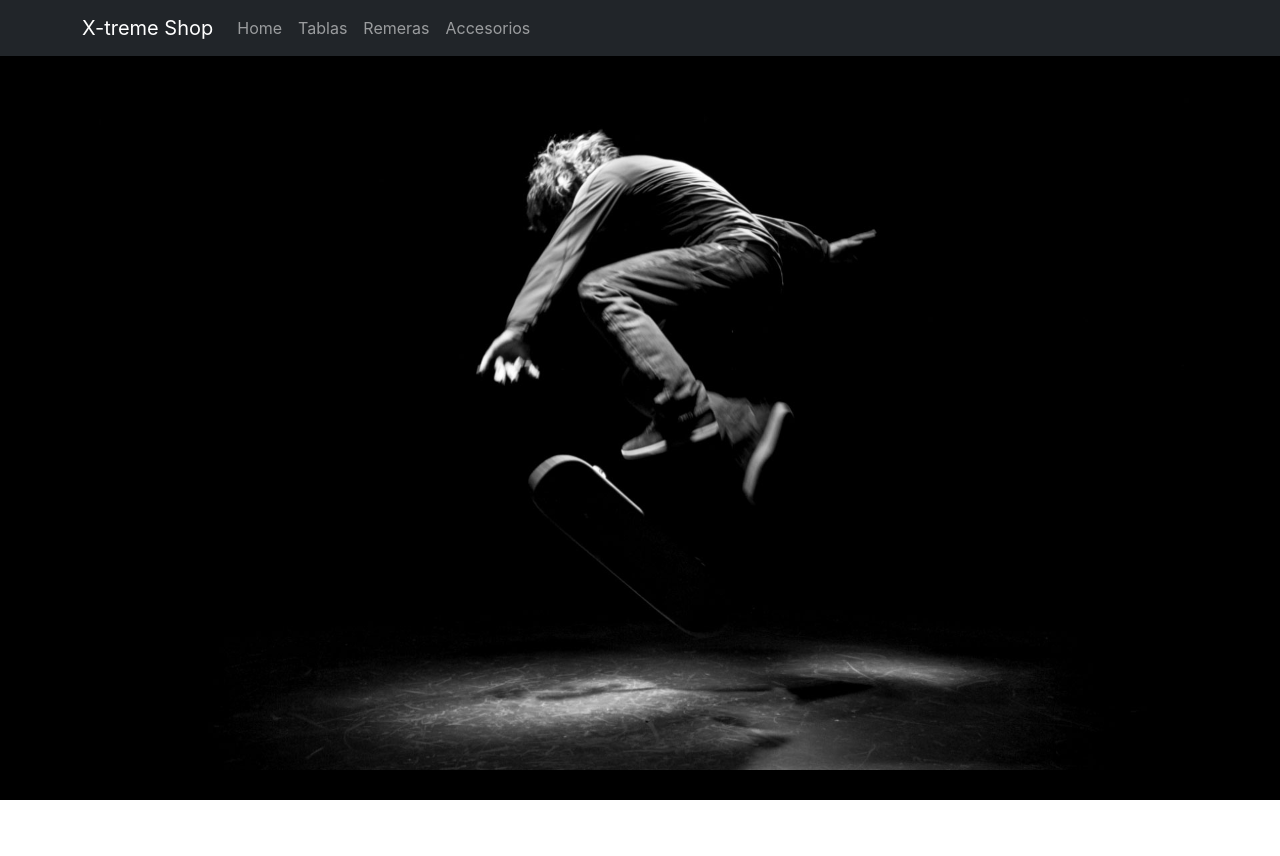
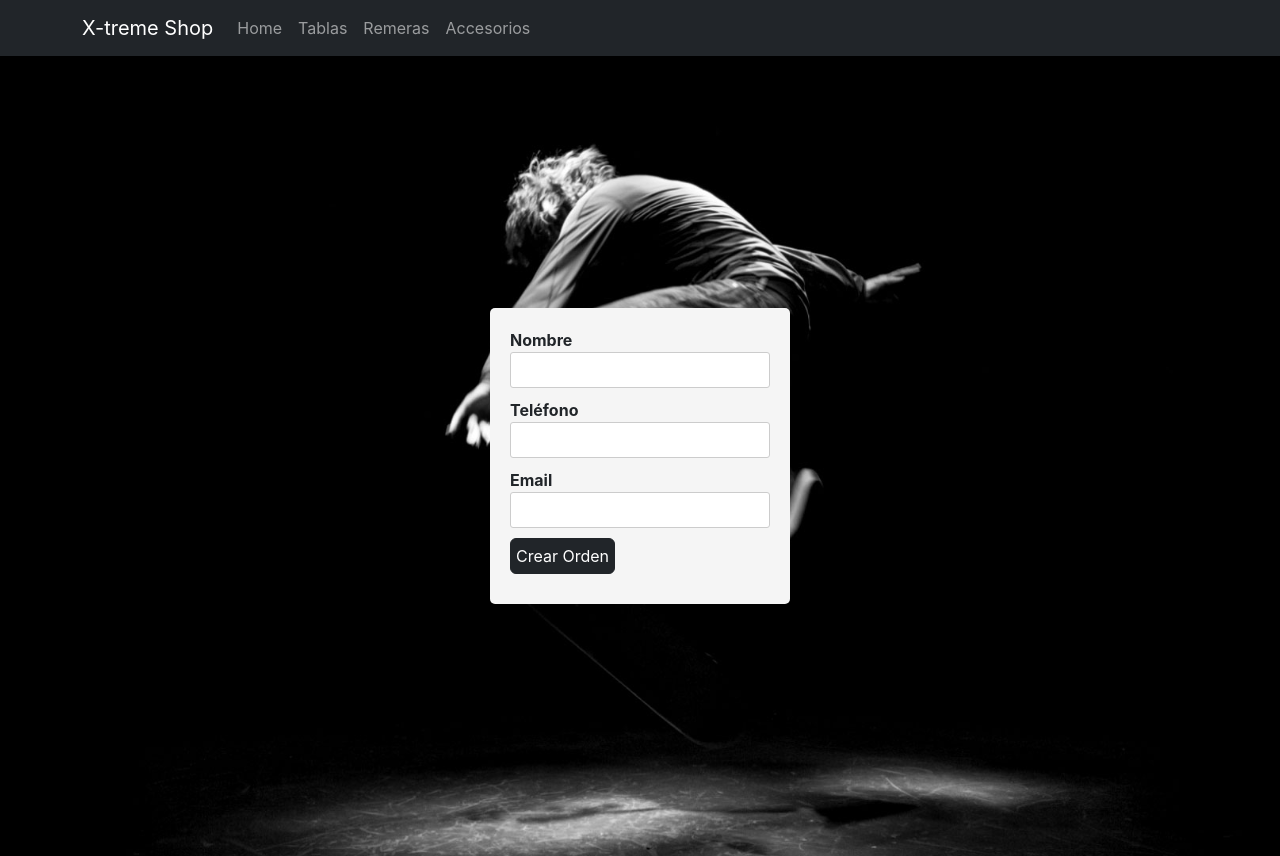
Before and after one commit to SantiagoSantoro/React, a React (Create React App) app: page /checkout in a window 1280 px wide. Before the commit the page ends 800 px from the top, so only its background shows below. Built offline with nearby package versions, Linux system fonts and the light colour scheme.

Commit message:
entregafinal

```diff
--- a/src/App.jsx
+++ b/src/App.jsx
@@ -4,7 +4,8 @@ import { ItemListContainer } from "./components/ItemListContainer/ItemListContai
 import { NavBar } from "./components/NavBar/NavBar";
 import { BrowserRouter, Routes, Route } from "react-router-dom";
 import { CartProvider } from "./Context/CartContext";
-import { Cart } from "./components/Cart/Cart"
+import { Cart } from "./components/Cart/Cart";
+import  CheckOut  from "./components/CheckOut/CheckOut";
 
 function App() {
 	return (
@@ -16,6 +17,7 @@ function App() {
 					<Route path="/item/:id" element={<ItemDetailContainer />} />
 					<Route path="/category/:id" element={<ItemListContainer />} />
 					<Route path="/cart" element={<Cart />} />
+					<Route path="/checkout" element={<CheckOut />} />
 				</Routes>
 			</BrowserRouter>
 		</CartProvider>
--- a/src/components/Cart/Cart.jsx
+++ b/src/components/Cart/Cart.jsx
@@ -38,6 +38,11 @@ export const Cart = () => {
       {/* Mostrar el precio total del carrito */}
       <h4>Precio total: USD {calculateTotal()}</h4>
       <button className="btn btn-dark" onClick={clear}>Vaciar Carrito</button>
+      <br />
+      <button className="btn btn-danger">
+        <Link to="/checkout" className="text-white text-decoration-none">Finalizar Compra</Link>
+      </button>
+
     </div>
   );
 };
--- /dev/null
+++ b/src/components/CheckOut/CheckOut.jsx
@@ -0,0 +1,54 @@
+import { useContext, useState } from "react";
+import { collection, addDoc, getFirestore } from "firebase/firestore";
+import CartContext from "../../Context/CartContext";
+import CheckOutForm from "../CheckOutForm/CheckOutForm";
+
+const CheckOut = () => {
+    const [cargando, setCargando] = useState(false);
+    const [ordenId, setOrdenId] = useState("");
+
+    const { cart } = useContext(CartContext);
+
+    const sendOrder = async ({ name, phone, email }) => {
+        setCargando(true);
+        try {
+            const order = {
+                buyer: {
+                    name,
+                    phone,
+                    email,
+                },
+                items: cart,
+                total: 100,
+            };
+            const db = getFirestore();
+            const orderCollectionRef = collection(db, "orders");
+            await addDoc(orderCollectionRef, order)
+                .then((docRef) => {
+                    console.log("Orden con ID " + docRef.id + " creada!");
+                    setOrdenId(docRef.id);
+                })
+                .catch((error) => {
+                    console.error("Error al crear la orden:", error);
+                });
+        } finally {
+            setCargando(false);
+        }
+    };
+
+    if (cargando) {
+        return <h1>Se Está Cargando La Orden...</h1>;
+    }
+
+    if (ordenId) {
+        return <h1>Su Numero de Orden es: {ordenId}</h1>;
+    }
+
+    return (
+        <div>
+            <CheckOutForm onConfirm={sendOrder} />
+        </div>
+    );
+};
+
+export default CheckOut;
--- /dev/null
+++ b/src/components/CheckOutForm/CheckOutForm.css
@@ -0,0 +1,26 @@
+.divform {
+    display: flex;
+    justify-content: center;
+    align-items: center;
+    height: 100vh;
+  }
+
+  .Form {
+    width: 300px;
+    padding: 20px;
+    background-color: #f5f5f5;
+    border-radius: 5px;
+  }
+
+  .Label {
+    display: block;
+    margin-bottom: 10px;
+    font-weight: bold;
+  }
+
+  .Input {
+    width: 100%;
+    padding: 5px;
+    border: 1px solid #ccc;
+    border-radius: 3px;
+  }
--- /dev/null
+++ b/src/components/CheckOutForm/CheckOutForm.jsx
@@ -0,0 +1,44 @@
+import { useState } from "react";
+import "./CheckOutForm.css";
+
+
+
+const CheckOutForm = ({ onConfirm }) => {
+    const [name, setName] = useState("")
+    const [phone, setPhone] = useState("")
+    const [email, setEmail] = useState("")
+
+
+    const handleConfirm = (e) => {
+        e.preventDefault()
+        const buyer = {
+            name, phone, email
+        }
+
+        onConfirm(buyer)
+    }
+
+    return (
+        <div className="divform">
+            <form onSubmit={handleConfirm} className="Form">
+                <label className="Label">
+                    Nombre
+                    <input className="Input" type="text" value={name} onChange={({ target }) => setName(target.value)} />
+                </label>
+                <label className="Label">
+                    Teléfono
+                    <input className="Input" type="text" value={phone} onChange={({ target }) => setPhone(target.value)} />
+                </label>
+                <label className="Label">
+                    Email
+                    <input className="Input" type="text" value={email} onChange={({ target }) => setEmail(target.value)} />
+                </label>
+                <div className="Label">
+                    <button className="btn btn-dark" type="submit">Crear Orden</button>
+                </div>
+            </form>
+        </div>
+    )
+}
+
+export default CheckOutForm;
```
